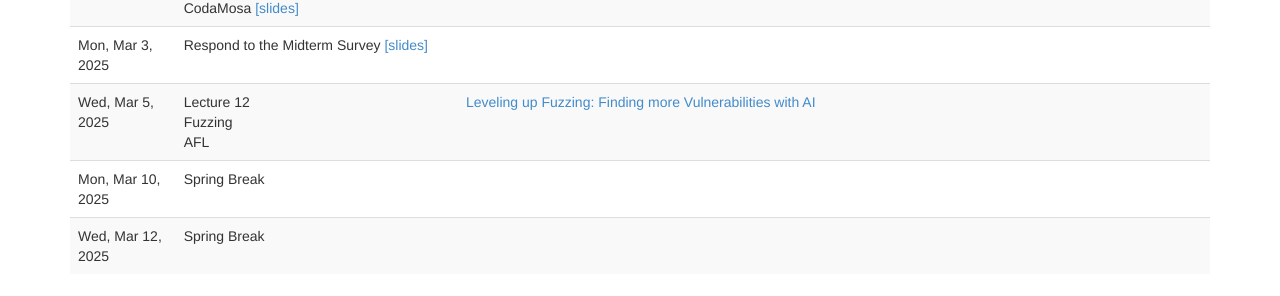
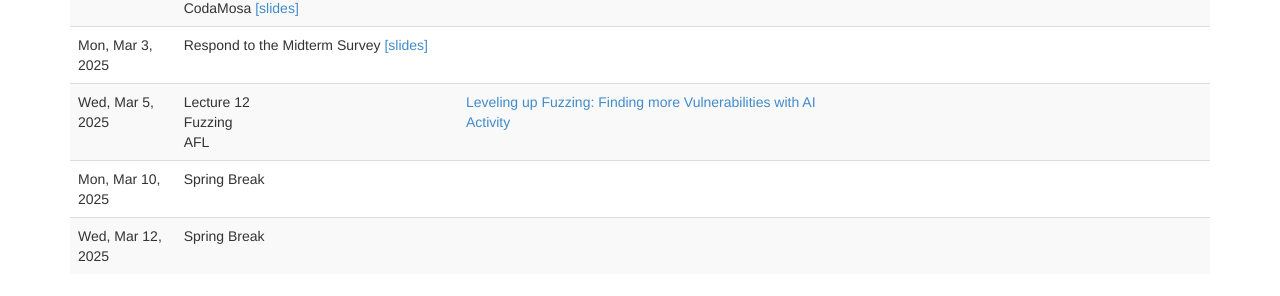
Before and after one commit to bmc-cs-software-analysis/383, a Jekyll site: the page built from schedule.md, in a window 1280 px wide and 900 px high, scrolled down 987 px. Shown: the part 146-442 px from the top of the window. Built offline with Jekyll 4.4.1, drawn with Linux system fonts in a browser that asks for light colours; nearby versions of some CDN libraries.

Commit message:
activity

```diff
--- a/_data/schedule.yaml
+++ b/_data/schedule.yaml
@@ -187,6 +187,8 @@
         -
           title: "Leveling up Fuzzing: Finding more Vulnerabilities with AI"
           url: "https://security.googleblog.com/2024/11/leveling-up-fuzzing-finding-more.html"
+        - title: "Activity"
+          url: "activity.html"
       #slides: "slides/lecture12.pdf"
       recording: ~
     -
```
